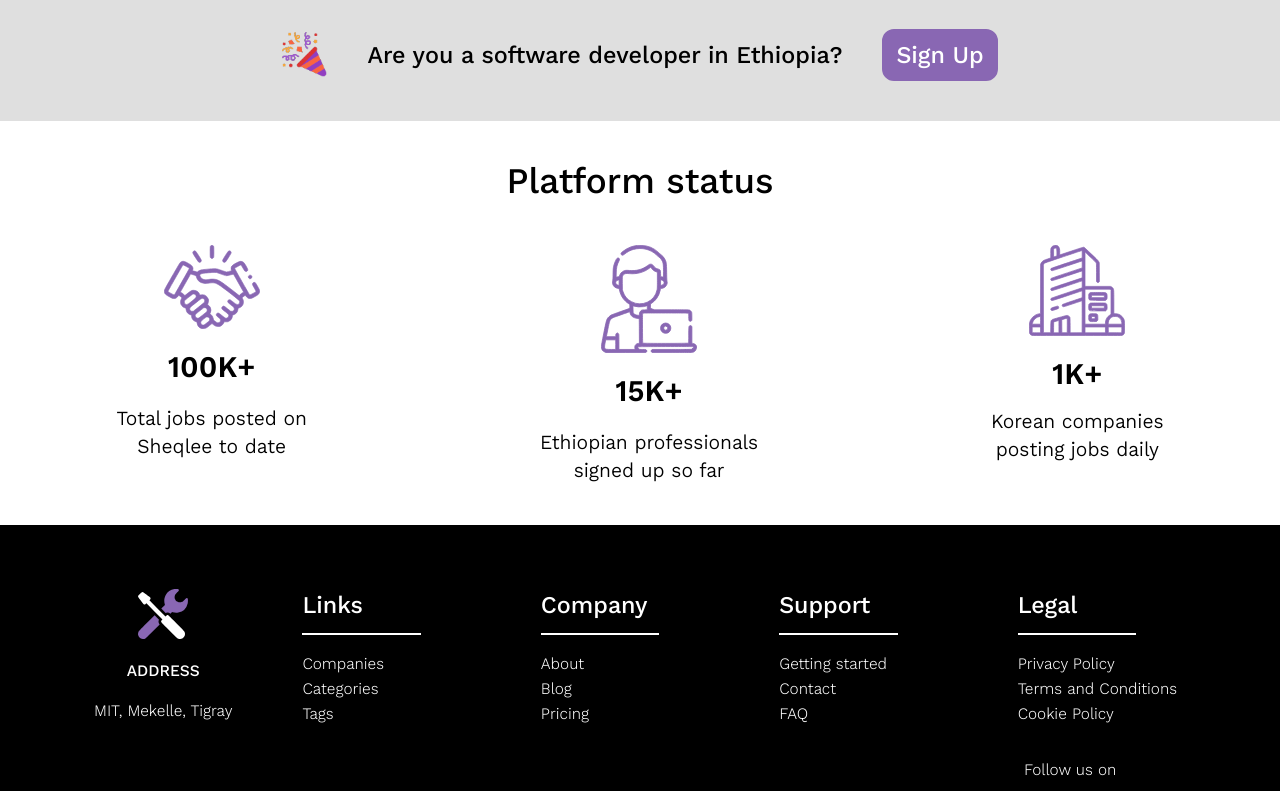
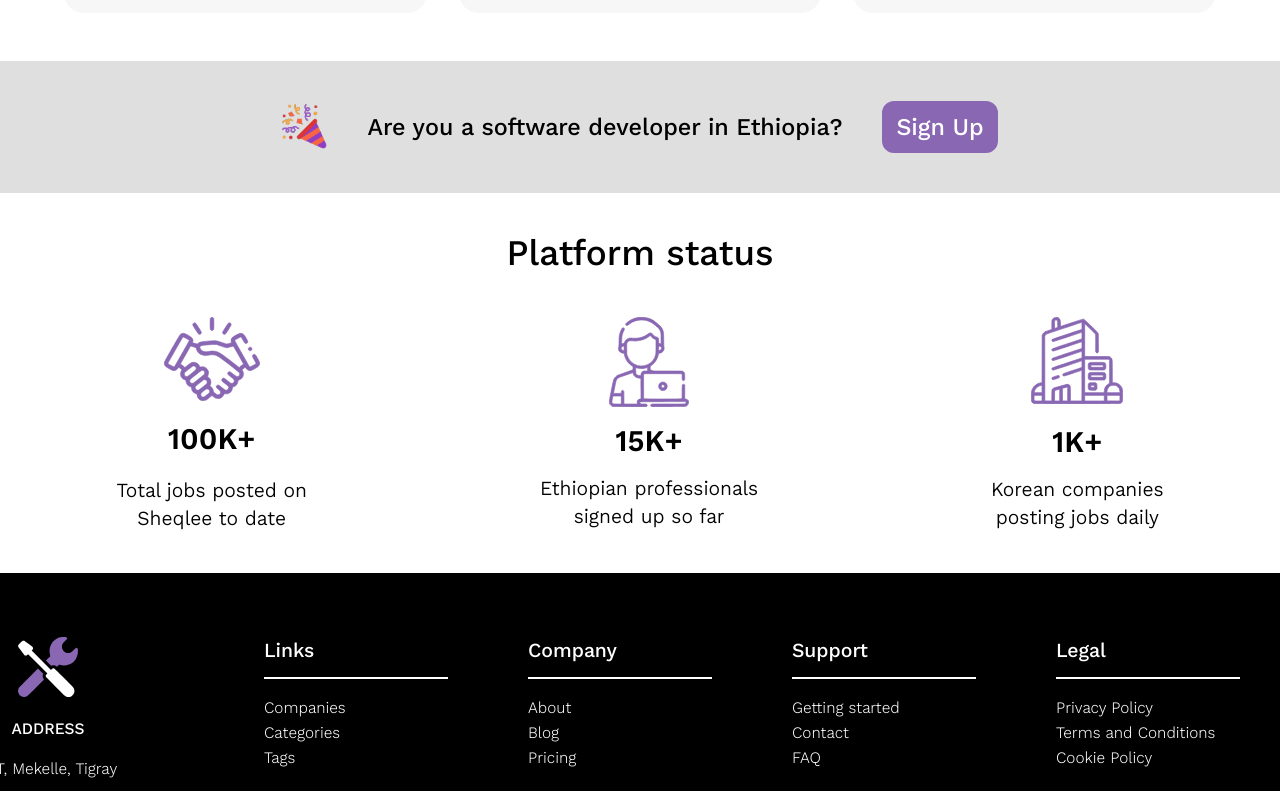
Before and after one commit to tsegaywelu/SHEQLEE-WITH-API-FULL-PROJECT, a React (Vite) app: page /sheqlee in a window 1280 px wide. Shown: the part 2000-2791 px from the top of the page. Built offline with nearby package versions, Linux system fonts and the light colour scheme; data requests are answered from the project's data file.

Commit message:
this is the simple

```diff
--- a/src/components/basecomponents/Dropdown.jsx
+++ b/src/components/basecomponents/Dropdown.jsx
@@ -47,12 +47,12 @@ function Dropdown({
                 showicons ? "right-7 md:w-48 mt-2" : "w-44"
               }`}
             >
-              <div className="py-1 font-medium font-kantumruy ">
+              <div className=" font-medium font-kantumruy ">
                 {categories.map((category, index) => (
                   <a
                     key={category}
                     href="#"
-                    className="block py-2  text-sm text-custom-black hover:bg-gray-100 hover:text-gray-900 text-start "
+                    className="block  text-sm text-custom-black text-start hover:bg-gray-100 hover:text-gray-900   "
                   >
                     <div className="">
                       <Link
@@ -64,7 +64,7 @@ function Dropdown({
                         onClick={() => setIsOpen(!isOpen)}
                       >
                         <div
-                          className={`flex  justify-start gap-x-3  px-5
+                          className={`flex  py-2 justify-start gap-x-3  px-5
                             ${
                               pagetype === "even" && index % 2 == 0
                                 ? "border-b-[2px] border-dvider pb-2 "
--- a/src/components/basecomponents/Postedjobs.jsx
+++ b/src/components/basecomponents/Postedjobs.jsx
@@ -59,7 +59,7 @@ const Postedjobs = ({ showicon5 }) => {
             {emptyRectangles.map((jobsall, index) => {
               return (
                 <div
-                  className=" bg-custom-slate rounded-2xl md:p-3 lg:pr-10  lg:pt-5   "
+                  className=" bg-custom-slate rounded-2xl md:p-3 lg:pr-5  lg:pt-5   "
                   key={index}
                 >
                   <div className="flex  justify-center items-center gap-5">
@@ -142,7 +142,7 @@ const Postedjobs = ({ showicon5 }) => {
                         {jobsall.title}
                       </p>
                     </div>
-                    <p className="text-base mt-7 font-kantumruy  line-clamp-3">
+                    <p className="text-base mt-7 font-kantumruy  line-clamp-5">
                       {jobsall.descreiption}
                     </p>
                     <div className="   mt-5">
--- a/src/components/onetimecmponent/Footer.jsx
+++ b/src/components/onetimecmponent/Footer.jsx
@@ -12,15 +12,15 @@ const Footer = () => {
   return (
     <>
       {/* //here it was having mt-5 but i deleted it because of clinet.jsx check for others effect  */}
-      <footer className="bg-black text-white px-2 md:px-8 lg:px-16 pt-2 md:pt-8 lg:pt-16 pb-4">
+      <footer className="bg-black text-white  pt-2 md:pt-8 lg:pt-16 pb-4 ">
         <div className="container mx-auto flex flex-wrap lg:flex-nowrap justify-between gap-10">
           {/* Address Section */}
-          <div className="w-full sm:w-1/4 text-center sm:text-left mb-6 sm:mb-0">
+          <div className="w-full sm:w-1/4  text-center sm:text-left mb-6 sm:mb-0   lg:-translate-x-16">
             <div className="flex  flex-col items-center justify-center sm:justify-start mb-4 gap-5">
               <img
                 src={mysvg}
                 alt="Logo loading..."
-                className=" h-[50px] w-[50px]"
+                className=" h-[60px] w-[60px]"
               />
               <h2 className="font-kantumruy font-medium">ADDRESS</h2>
             </div>
@@ -31,7 +31,7 @@ const Footer = () => {
 
           {/* Links Section */}
           <div className="w-full sm:w-1/4 mb-6 sm:mb-0">
-            <h3 className="lg:text-2xl font-medium font-kantumruy  lg:mb-4 lg:pb-3 border-b-2 border-white mr-20 max-sm:w-fit ">
+            <h3 className="lg:text-xl font-medium font-kantumruy  lg:mb-4 lg:pb-3 border-b-2 border-white mr-10 max-sm:w-fit ">
               Links
             </h3>
             <ul>
@@ -65,7 +65,7 @@ const Footer = () => {
 
           {/* Company Section */}
           <div className="w-full sm:w-1/4 mb-6 sm:mb-0 ">
-            <h3 className="lg:text-2xl font-medium font-kantumruy  lg:mb-4 lg:pb-3 border-b-2 border-white mr-20 max-sm:w-fit ">
+            <h3 className="lg:text-xl font-medium font-kantumruy  lg:mb-4 lg:pb-3 border-b-2 border-white mr-10 max-sm:w-fit ">
               Company
             </h3>
             <ul>
@@ -89,7 +89,7 @@ const Footer = () => {
 
           {/* Support Section */}
           <div className="w-full sm:w-1/4 mb-6 sm:mb-0">
-            <h3 className="lg:text-2xl font-medium font-kantumruy  lg:mb-4 lg:pb-3 border-b-2 border-white mr-20 max-sm:w-fit ">
+            <h3 className="lg:text-xl font-medium font-kantumruy  lg:mb-4 lg:pb-3 border-b-2 border-white mr-10 max-sm:w-fit ">
               Support
             </h3>
             <ul>
@@ -119,7 +119,7 @@ const Footer = () => {
 
           {/* Legal Section */}
           <div className="w-full sm:w-1/4 mb-6 sm:mb-0">
-            <h3 className="lg:text-2xl font-medium font-kantumruy  lg:mb-4 lg:pb-3 border-b-2 border-white mr-20 max-sm:w-fit ">
+            <h3 className="lg:text-xl font-medium font-kantumruy  lg:mb-4 lg:pb-3 border-b-2 border-white mr-10 max-sm:w-fit ">
               Legal
             </h3>
             <ul>
@@ -146,8 +146,8 @@ const Footer = () => {
         </div>
 
         {/* Footer Bottom */}
-        <div className="container mx-auto mt-8 flex flex-wrap items-end justify-between">
-          <p className="font-light font-kantumruy">
+        <div className="container mx-auto mt-8 flex flex-wrap items-end justify-between ">
+          <p className="font-light font-kantumruy -translate-x-16">
             © {new Date().getFullYear()} Sheqlee Co., Ltd. All rights reserved.
           </p>
           <div className="flex flex-col justify-center items-center gap-3 font-kantumruy font-light">
--- a/src/components/onetimecmponent/Platformstatus.jsx
+++ b/src/components/onetimecmponent/Platformstatus.jsx
@@ -41,7 +41,7 @@ const Platformstatus = () => {
         <div className="flex flex-wrap   w-full justify-around">
           {/* for hand shake */}
           <div className="flex flex-col items-center text-center">
-            <img src={handshake} alt="" width={96} height={96} />
+            <img src={handshake} alt="handshke svg" width={96} height={96} />
             <h3 className="text-3xl font-semibold font-kantumruy mt-5  ">
               100K+
             </h3>
@@ -53,18 +53,18 @@ const Platformstatus = () => {
 
           {/* for user icon  */}
           <div className="flex flex-col items-center text-center">
-            <img src={programmer} alt="" width={96} height={96} />
-            <h3 className="text-3xl font-semibold font-kantumruy  mt-5">
+            <img src={programmer} alt="programer svg" width={80} height={80} />
+            <h3 className="text-3xl font-semibold font-kantumruy  mt-4">
               15K+
             </h3>
-            <p className="font-kantumruy text-custom-black  text-xl mt-5 ">
+            <p className="font-kantumruy text-custom-black  text-xl mt-4 ">
               Ethiopian professionals <br /> signed up so far
             </p>
           </div>
 
           {/* for the  */}
           <div className="flex flex-col items-center text-center">
-            <img src={company} alt="" width={96} height={96} />
+            <img src={company} alt="company svg" width={92} height={92} />
             <h3 className="text-3xl font-semibold font-kantumruy  mt-5">1K+</h3>
             <p className="font-kantumruy text-custom-black text-xl mt-4 ">
               Korean companies <br /> posting jobs daily
--- a/src/components/onetimecmponent/Rightheader.jsx
+++ b/src/components/onetimecmponent/Rightheader.jsx
@@ -52,7 +52,7 @@ const Rightheader = () => {
         {/* Category Dropdown */}
         <Link to={"/sheqlee/Categories"} className=" ">
           <Dropdown
-            dropdowntitle={"categories"}
+            dropdowntitle={"Categories"}
             categories={[
               "Front End",
               "Back End",
@@ -63,6 +63,7 @@ const Rightheader = () => {
               "Database",
             ]}
             underline
+            pagetype={"odd"}
           />
         </Link>
         {state === "guest" && (
@@ -84,7 +85,7 @@ const Rightheader = () => {
               to={"/sheqlee/login"}
               className={` ${
                 pathname.includes("login")
-                  ? "bg-black rounded-xl text-white lg:px-4 md:p-2 lg:py-2 font-semibold font-kantumruy"
+                  ? "bg-black rounded-xl border-[3px] border-black text-white lg:px-4 md:p-2 lg:py-2 font-semibold font-kantumruy"
                   : "border-[3px] border-custom-purple rounded-xl py-1 md:py-[6px] px-2 md:px-4 text-base font-semibold font-kantumruy "
               } `}
             >
```
